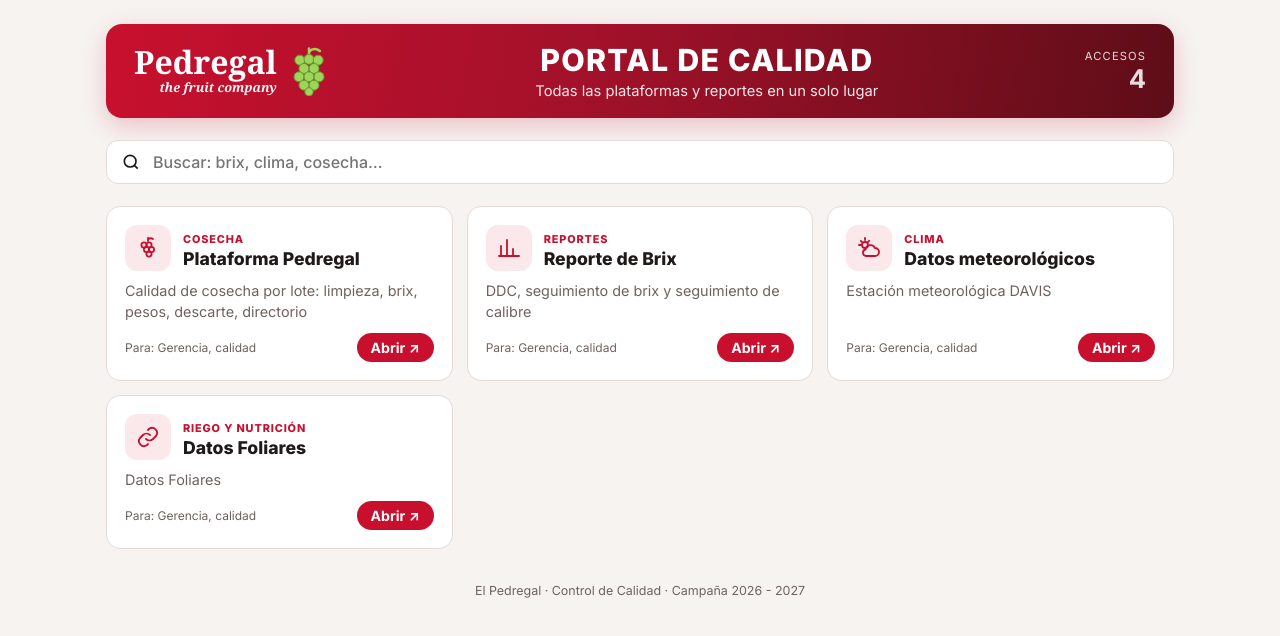
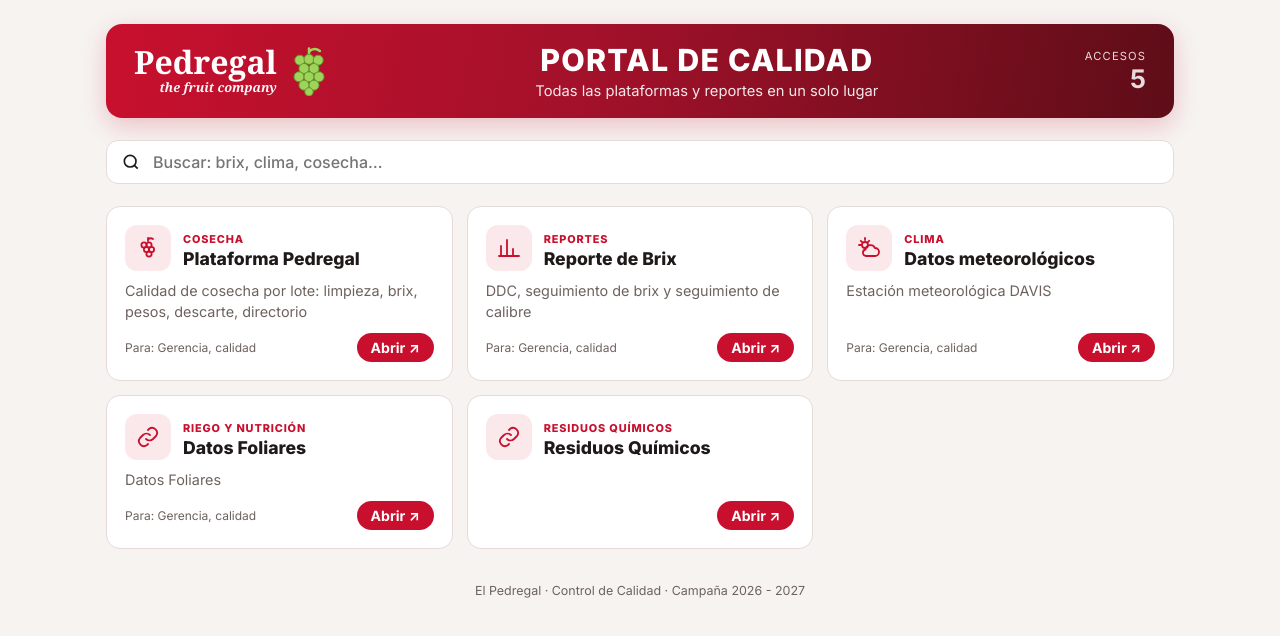
Before and after one commit to omartel-crypto/portal-pedregal, a plain HTML site: page index.html in a window 1280 px wide. Drawn offline with Linux system fonts and the light colour scheme.

```diff
--- a/index.html
+++ b/index.html
@@ -60,7 +60,7 @@ const LINKS = [
    desc: "DDC, seguimiento de brix y seguimiento de calibre", quien: "Gerencia, calidad", orden: 2},
   {cat: "Clima",    nombre: "Datos meteorológicos", link: "https://datosmeteorologico-nappgybsupiymp6tcqz2aac.streamlit.app/",
    desc: "Estación meteorológica DAVIS", quien: "Gerencia, calidad", orden: 3},{cat: "Riego y Nutrición",    nombre: "Datos Foliares", link: "https://script.google.com/a/macros/elpedregalsa.com/s/AKfycbw3uu1EAbq0yPFrdasThO9EgKlmUO0HMXqEZyJ0HxhDG-xdTHhdMFf8Iq_r_FJatE_WDw/exec",
-   desc: "Datos Foliares", quien: "Gerencia, calidad", orden: 4},
+   desc: "Datos Foliares", quien: "Gerencia, calidad", orden: 4},{cat: "Residuos Químicos",    nombre: "Residuos Químicos", link: "https://script.google.com/a/macros/elpedregalsa.com/s/AKfycbxOg5LUNc61IF10ao4qz1I9jQ2D-lJ7EpFemg22eEyZvAXthBf8a537zF5aeRcG1LwEnQ/exec", orden: 5},
 ];
 /* ========================================================================== */
 const ICON = {
```
